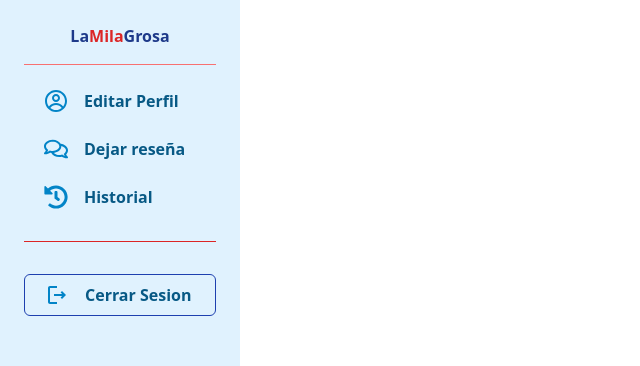
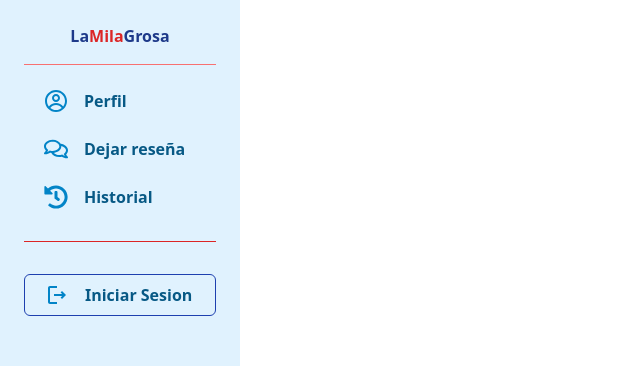
Before and after one commit to IvanoffFrancisco/Lamilagrosa, a Next.js app: page /perfil in a window 1280 px wide. Shown: the top 366 px of the page, without its empty margins (0-640 px from the left). Built offline with nearby package versions, Linux system fonts and the light colour scheme; no server answers.

Commit message:
se agrega logout a la pagina de perfil

```diff
--- a/components/ProfileSideBar.jsx
+++ b/components/ProfileSideBar.jsx
@@ -1,14 +1,21 @@
-import React from "react";
+import React, { useContext } from "react";
 import Link from "next/link";
+import Router from "next/router";
+import { UsuarioContext } from "../contexts/UsuarioContext";
 import { GiHamburgerMenu } from "react-icons/gi";
 import { Disclosure } from "@headlessui/react";
-import {
-    MdOutlineLogout,
-} from "react-icons/md";
+import { MdOutlineLogout } from "react-icons/md";
 import { CgProfile } from "react-icons/cg";
 import { FaRegComments, FaHistory, FaWhmcs } from "react-icons/fa";
 
 function SideNavbar() {
+  const { userGlobal, islogged } = useContext(UsuarioContext);
+
+  const cerrarSesion = () => {
+    localStorage.removeItem("LMG-user");
+    Router.reload();
+  };
+
   return (
     <div>
       <Disclosure as="nav">
@@ -22,42 +29,79 @@ function SideNavbar() {
           <div className="flex flex-col justify-start item-center">
             <h1 className="text-base text-center cursor-pointer font-bold text-blue-900 border-b border-red-400 pb-4 w-full">
               <Link href="/">
-                    <a className="cursor-pointer">La<span className="font-bold text-red-600">Mila</span>Grosa</a>
+                <a className="cursor-pointer">
+                  La<span className="font-bold text-red-600">Mila</span>Grosa
+                </a>
               </Link>
             </h1>
             <div className=" my-4 border-b border-red-600 pb-4">
               <div className="flex  mb-2 justify-start items-center gap-4 pl-5 hover:bg-blue-400 p-2 rounded-md group cursor-pointer hover:shadow-lg m-auto">
                 <CgProfile className="text-2xl text-sky-600 group-hover:text-white " />
+                {islogged ? (
                   <Link href="perfil">
                   <a className="text-base text-sky-800 group-hover:text-white font-semibold ">
-                        Editar Perfil
+                    Perfil
                   </a>
                 </Link>
+                ) : (
+                    <Link href="NoneExist">
+                    <a className="text-base text-sky-800 group-hover:text-white font-semibold ">
+                      Perfil
+                    </a>
+                  </Link>
+                )}
               </div>
               <div className="flex  mb-2 justify-start items-center gap-4 pl-5 hover:bg-blue-400 p-2 rounded-md group cursor-pointer hover:shadow-lg m-auto">
                 <FaRegComments className="text-2xl text-sky-600 group-hover:text-white " />
+                {islogged ? (
                   <Link href="testimonios">
                   <a className="text-base text-sky-800 group-hover:text-white font-semibold ">
                     Dejar reseña
                   </a>
                 </Link>
+                ) : (
+                    <Link href="login">
+                    <a className="text-base text-sky-800 group-hover:text-white font-semibold ">
+                      Dejar reseña
+                    </a>
+                  </Link>
+                )}
               </div>
               <div className="flex  mb-2 justify-start items-center gap-4 pl-5 hover:bg-blue-400 p-2 rounded-md group cursor-pointer hover:shadow-lg m-auto">
                 <FaHistory className="text-2xl text-sky-600 group-hover:text-white " />
+                {islogged ? (
                   <Link href="historial">
                   <a className="text-base text-sky-800 group-hover:text-white font-semibold ">
                     Historial
                   </a>
                 </Link>
+                ) : (
+                    <Link href="login">
+                    <a className="text-base text-sky-800 group-hover:text-white font-semibold ">
+                      Historial
+                    </a>
+                  </Link>
+                )}
               </div>
             </div>
             {/* logout */}
             <div className=" my-4">
               <div className="flex mb-2 justify-start items-center gap-4 pl-5 border border-blue-800  hover:bg-blue-400 p-2 rounded-md group cursor-pointer hover:shadow-lg m-auto">
                 <MdOutlineLogout className="text-2xl text-sky-600 group-hover:text-white " />
-                <h3 className="text-base text-sky-800 group-hover:text-white font-semibold ">
+                {islogged ? (
+                  <button
+                    onClick={cerrarSesion}
+                    className="text-base text-sky-800 group-hover:text-white font-semibold "
+                  >
                     Cerrar Sesion
-                </h3>
+                  </button>
+                ) : (
+                  <Link href="login">
+                    <button className="text-base text-sky-800 group-hover:text-white font-semibold ">
+                      Iniciar Sesion
+                    </button>
+                  </Link>
+                )}
               </div>
             </div>
           </div>
```
Lines whose indentation alone changed are shown as unchanged.
